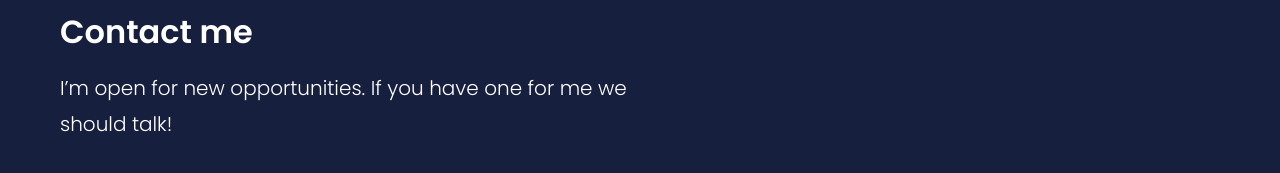
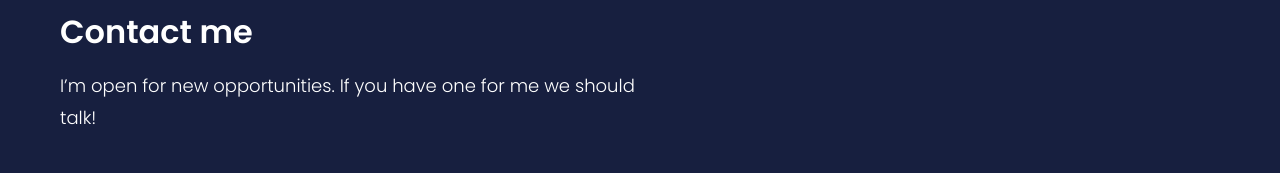
Before and after one commit to grzegorz-jodlowski/grzegorz-jodlowski.github.io, a React (Create React App) app: page / in a window 1280 px wide. Shown: the part 2877-3050 px from the top of the page. Built offline with nearby package versions, Linux system fonts and the light colour scheme; no server answers.

Commit message:
Add RWD for footer section

```diff
--- a/src/components/layout/Footer/Footer.module.scss
+++ b/src/components/layout/Footer/Footer.module.scss
@@ -11,6 +11,10 @@
   width: 50%;
   margin-top: 1rem;
   font-weight: 300;
-  font-size: 20px;
-  line-height: 36px;
+  font-size: 1.125rem;
+  line-height: 2rem;
+
+  @media (max-width: $breakpoint-s) {
+    width: 100%;
+  }
 }
```
